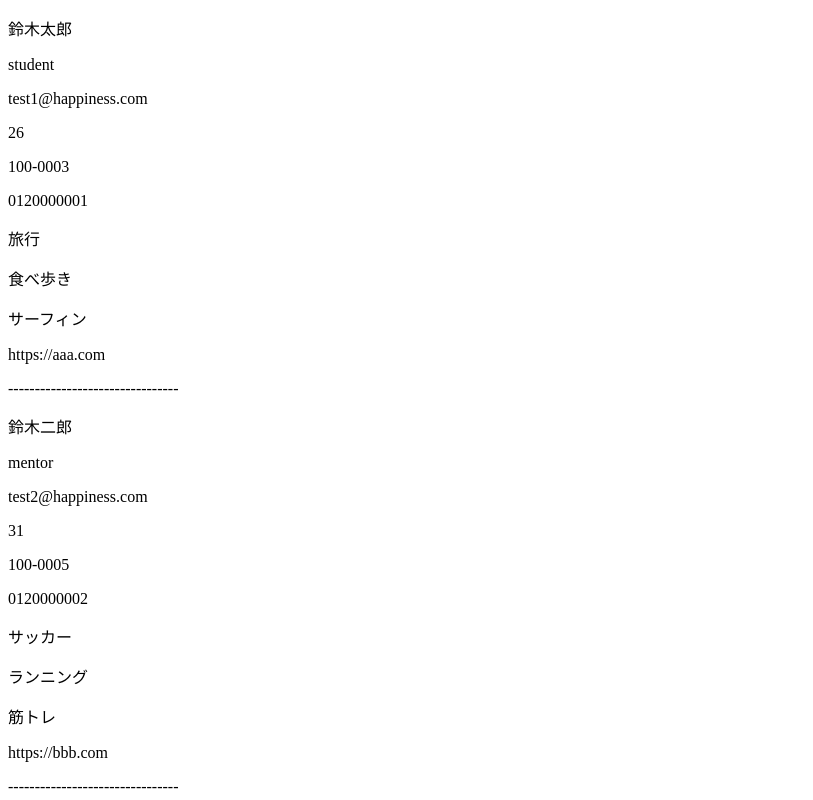
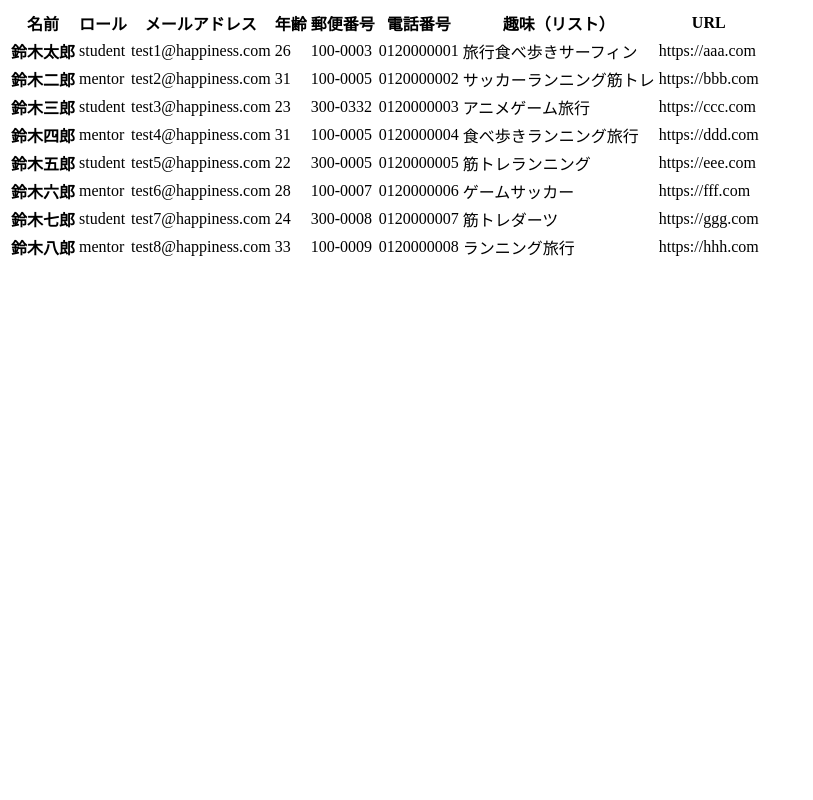
Before and after one commit to umedanaoyuki/hc_practice, a React (Vite) app in the folder react_typescript/: page / in a window 1280 px wide. Shown: the top 800 px of the page, without its empty margins (0-813 px from the left). Built offline with nearby package versions, Linux system fonts and the light colour scheme.

Commit message:
feat: データを整形してテーブルで表示

```diff
--- a/react_typescript/src/App.tsx
+++ b/react_typescript/src/App.tsx
@@ -6,31 +6,43 @@ function App() {
   const [userListData, setUserListData] =
     useState<userListDataType[]>(USER_LIST);
 
-  console.log(userListData);
-
   const handleDisplayData = userListData.map(
     ({ id, name, role, email, age, postCode, phone, hobbies, url }) => {
       return (
-        <div key={id}>
-          <p className="">{name}</p>
-          <p className="">{role}</p>
-          <p className="">{email}</p>
-          <p className="">{age}</p>
-          <p className="">{postCode}</p>
-          <p className="">{phone}</p>
-          <p className="">
-            {hobbies.map((hobby) => {
-              return <p>{hobby}</p>;
-            })}
-          </p>
-          <p>{url}</p>
-          <p>--------------------------------</p>
-        </div>
+        <tr key={id}>
+          <th scope="row">{name}</th>
+          <td>{role}</td>
+          <td>{email}</td>
+          <td>{age}</td>
+          <td>{postCode}</td>
+          <td>{phone}</td>
+          <td>{hobbies}</td>
+          <td>{url}</td>
+        </tr>
       );
     }
   );
 
-  return <>{handleDisplayData}</>;
+  return (
+    <>
+      {" "}
+      <table className="table">
+        <thead>
+          <tr>
+            <th scope="col">名前</th>
+            <th scope="col">ロール</th>
+            <th scope="col">メールアドレス</th>
+            <th scope="col">年齢</th>
+            <th scope="col">郵便番号</th>
+            <th scope="col">電話番号</th>
+            <th scope="col">趣味（リスト）</th>
+            <th scope="col">URL</th>
+          </tr>
+        </thead>
+        <tbody>{handleDisplayData}</tbody>
+      </table>
+    </>
+  );
 }
 
 export default App;
```
